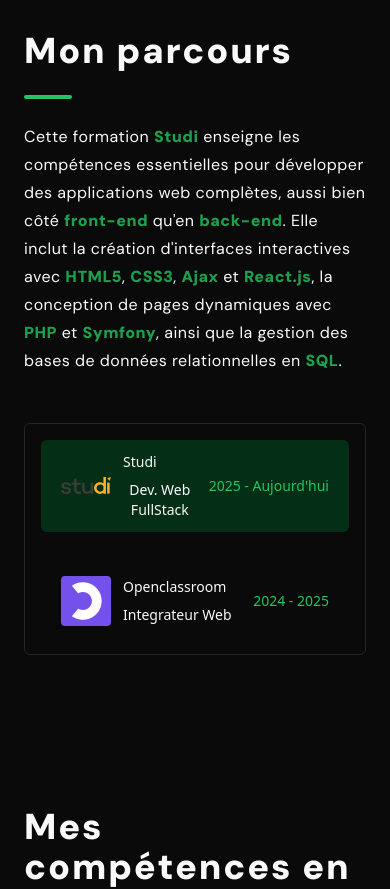
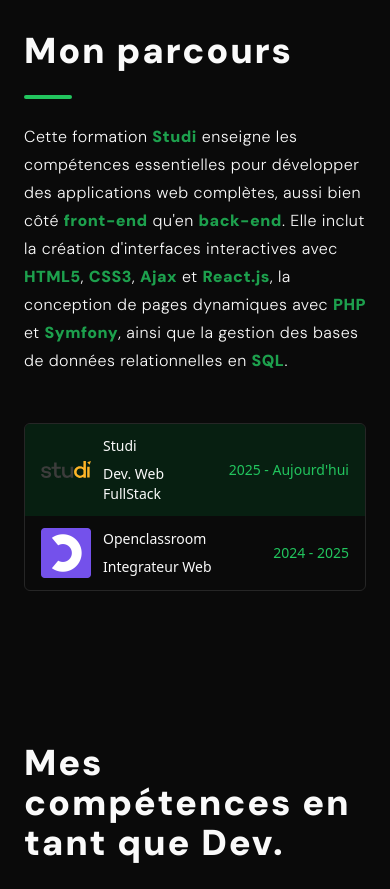
Before and after one commit to jeremie-00/jh-tech.fr, a Next.js app: page / in a window 390 px wide. Shown: the part 1720-2609 px from the top of the page. Built offline with nearby package versions, Linux system fonts and the light colour scheme; what zod-form-data would draw is missing.

Commit message:
Works : refactor badge Footer : refactor buttons mobile About : refactor Card educations Global css : Ajout de ring color

```diff
--- a/src/app/components/sections/About.tsx
+++ b/src/app/components/sections/About.tsx
@@ -36,18 +36,21 @@
       </Content>
       <Content title={datas.educations.title} text={educationsText}>
         <div className="w-full h-full flex flex-1 flex-col items-center justify-center order-2">
-          <CustomCard className="flex-col h-auto w-full" theme="default">
+          <CustomCard
+            className="flex-col h-auto w-full overflow-hidden"
+            theme="default"
+          >
             {datas.educations.text.map((educ, idx) => (
               <CustomCard
                 key={idx}
                 theme="none"
-                className="flex flex-row items-center h-auto w-full gap-8 p-4"
+                className="flex flex-row items-center h-auto w-full gap-8 "
               >
                 <CustomBtn
                   theme="highlight"
                   className={` ${
-                    isActive === idx ? "bg-primary-foreground" : ""
-                  } flex-1 sm:gap-8 gap-3 px-5 py-3 `}
+                    isActive === idx ? "bg-primary-foreground/60" : ""
+                  } flex-1 sm:gap-8 gap-3 px-4 py-3 rounded-none`}
                   onClick={() => handleClick(educ.text, idx)}
                 >
                   <Image
@@ -59,10 +62,11 @@
                     quality={90}
                   />
                   <div className="w-fit h-full flex flex-1 flex-col gap-2">
-                    <span className="flex gap-2">
-                      <h3 className="lg:text-xl text-sm">{educ.organisme}</h3>
-                    </span>
-                    <h3 className="w-fit lg:text-xl text-sm">
+                    <h3 className="w-fit lg:text-xl text-sm text-left">
+                      {educ.organisme}
+                    </h3>
+
+                    <h3 className="w-fit lg:text-xl text-sm text-left">
                       {educ.formation}
                     </h3>
                   </div>
--- a/src/app/components/sections/Footer.tsx
+++ b/src/app/components/sections/Footer.tsx
@@ -28,6 +28,7 @@
       </div>
 
       <div className="flex items-center place-self-start gap-4 max-md:flex-col">
+        <div className="flex gap-4">
           {datas.home.buttons.map((button, idx) => {
             if (button.title !== "Contact") {
               return (
@@ -47,6 +48,7 @@
               );
             }
           })}
+        </div>
         <CustomBtn
           href="/CV-Jeremie-Herault.pdf"
           theme="outline"
--- a/src/app/components/sections/Works.tsx
+++ b/src/app/components/sections/Works.tsx
@@ -31,7 +31,7 @@
                 {work.skills?.map((skill, i) => (
                   <span
                     key={i}
-                    className="rounded-md px-3 py-1 text-sm text-foreground bg-secondary"
+                    className="rounded-sm px-3 py-0.5 text-sm text-black bg-muted-foreground"
                   >
                     {skill}
                   </span>
--- a/src/app/globals.css
+++ b/src/app/globals.css
@@ -42,6 +42,7 @@
   --color-accent-foreground: hsl(var(--accent-foreground));
   --color-primary: hsl(var(--primary));
   --color-primary-foreground: hsl(var(--primary-foreground));
+  --color-ring: hsl(var(--ring));
   --color-chart-1: hsl(var(--chart-1));
   --color-chart-2: hsl(var(--chart-2));
   --color-chart-3: hsl(var(--chart-3));
@@ -104,7 +105,7 @@
 
 p {
   font-family: var(--font-dm-sans);
-  font-weight: 400;
+  /* font-weight: 400; */
   /* font-size: 1.125rem; */
   line-height: 1.75rem;
   letter-spacing: 0.03em;
```
Lines whose indentation alone changed are shown as unchanged.
